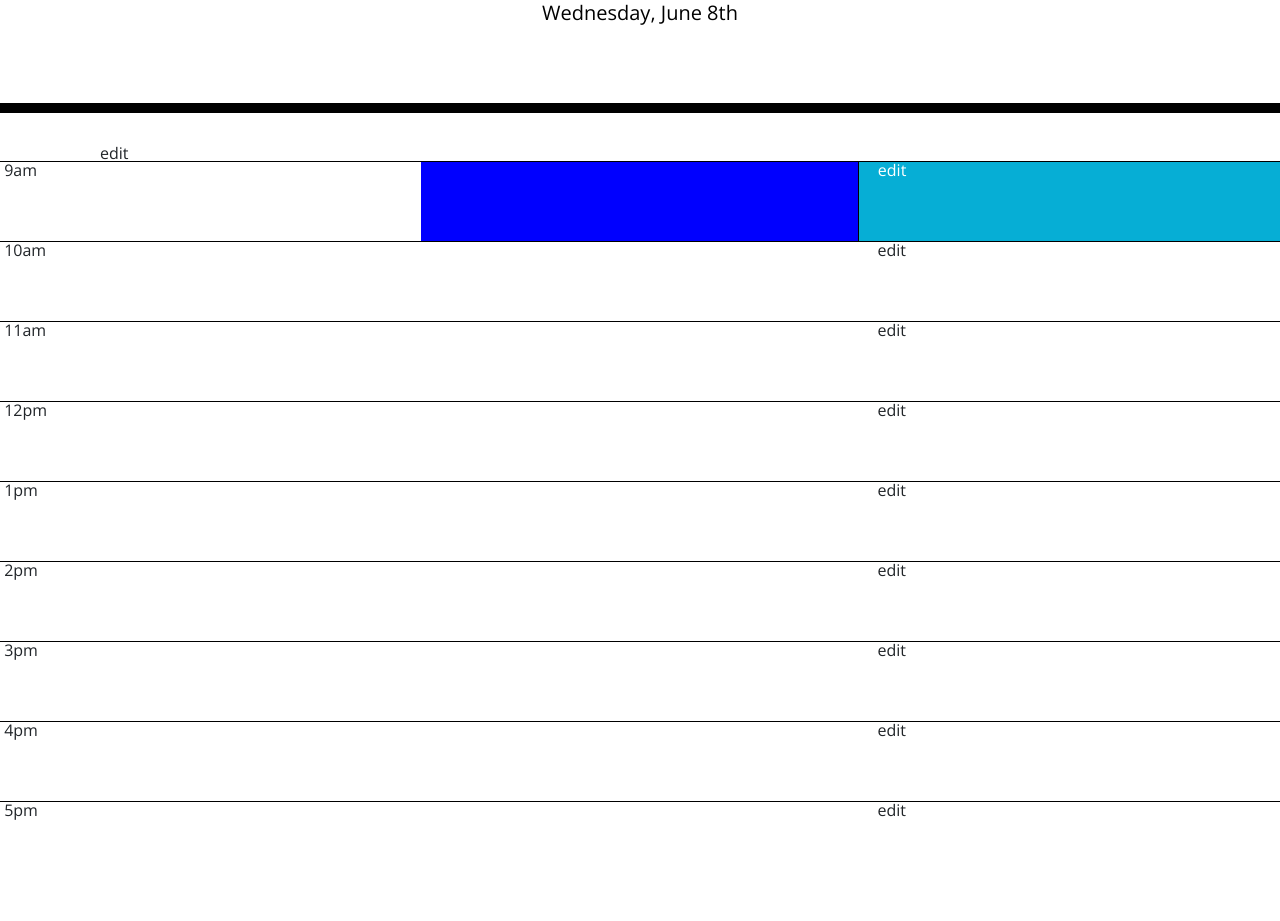
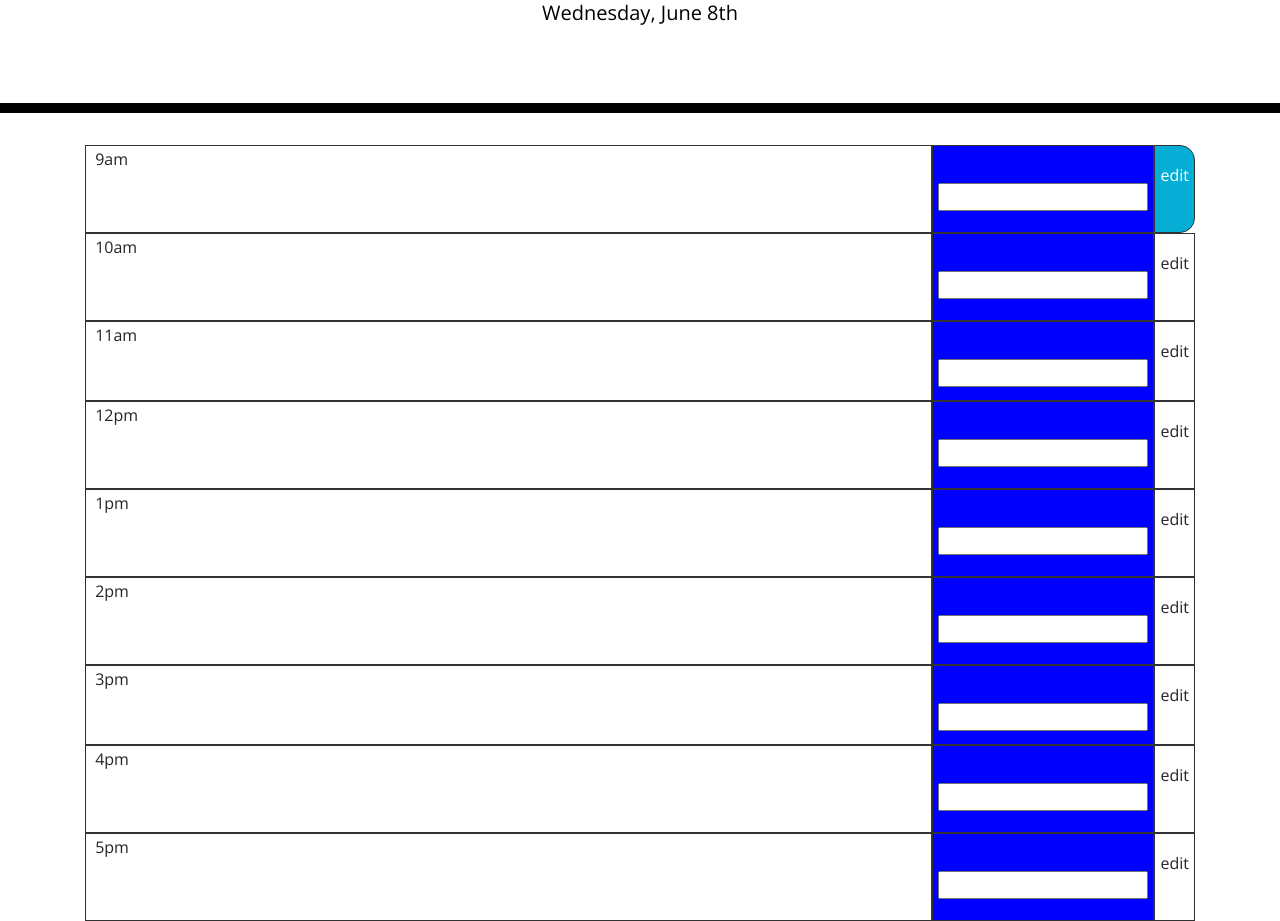
Before and after one commit to MaSaLo13/Day-Scheduler, a plain HTML site: page Develop/index.html in a window 1280 px wide. Shown: the part 191-1112 px from the top of the page. Before the commit the page ends 1072 px from the top, so only its background shows below. Drawn offline with nearby package versions, Linux system fonts and the light colour scheme.

Commit message:
text input

```diff
--- a/Develop/index.html
+++ b/Develop/index.html
@@ -30,53 +30,65 @@
     </header>
     <div class="container">
       <!-- Timeblocks go here -->
-
-      <div class="col my-col col-a2 edit_cont" > </div>
-      <div class="col my-col col-a3 edit_btn"> edit </div>
-  </div>
   <div class="row my-row">
       <div class="col my-col col-a1 colorcode"> 9am </div>
-      <div class="col my-col col-a2 edit_cont" id="9" > </div>
+      <div class="col my-col col-a2 edit_cont" id="9">
+        <input type="text" class="form-input" />
+      </div>
       <div class="col my-col col-a3 saveBtn"> edit </div>
   </div>
   <div class="row my-row" >
       <div class="col my-col col-b1 colorcode"> 10am </div>
-      <div class="col my-col col-b2 edit_cont" id="10">  </div>
+      <div class="col my-col col-b2 edit_cont" id="10">
+        <input type="text" class="form-input" />
+      </div>
       <div class="col my-col col-b3 edit_btn"> edit </div>
   </div>
   <div class="row my-row" >
       <div class="col my-col col-b1 colorcode"> 11am </div>
-      <div class="col my-col col-b2 edit_cont" id="11">  </div>
+      <div class="col my-col col-b2 edit_cont" id="11">
+        <input type="text" class="form-input" /> </div>
       <div class="col my-col col-b3 edit_btn"> edit </div>
   </div>
   <div class="row my-row" >
       <div class="col my-col col-b1 colorcode"> 12pm </div>
-      <div class="col my-col col-b2 edit_cont" id="12">  </div>
+      <div class="col my-col col-b2 edit_cont" id="12">
+        <input type="text" class="form-input" />
+      </div>
       <div class="col my-col col-b3 edit_btn"> edit </div>
   </div>
   <div class="row my-row" >
       <div class="col my-col col-b1 colorcode"> 1pm </div>
-      <div class="col my-col col-b2 edit_cont" id="13">  </div>
+      <div class="col my-col col-b2 edit_cont" id="13">
+        <input type="text" class="form-input" />
+      </div>
       <div class="col my-col col-b3 edit_btn"> edit </div>
   </div>
   <div class="row my-row">
       <div class="col my-col col-a1 colorcode"> 2pm </div>
-      <div class="col my-col col-a2 edit_cont" id="14"> </div>
+      <div class="col my-col col-a2 edit_cont" id="14">
+        <input type="text" class="form-input" />
+      </div>
       <div class="col my-col col-a3 edit_btn"> edit </div>
   </div>
   <div class="row my-row">
     <div class="col my-col col-a1 colorcode"> 3pm </div>
-    <div class="col my-col col-a2 edit_cont" id="15"> </div>
+    <div class="col my-col col-a2 edit_cont" id="15">
+      <input type="text" class="form-input" /> </div>
     <div class="col my-col col-a3 edit_btn"> edit </div>
   </div>
   <div class="row my-row">
     <div class="col my-col col-a1 colorcode"> 4pm </div>
-    <div class="col my-col col-a2 edit_cont" id="16"> </div>
+    <div class="col my-col col-a2 edit_cont" id="16">
+      <input type="text" class="form-input" />
+    </div>
     <div class="col my-col col-a3 edit_btn"> edit </div>
   </div>
   <div class="row my-row">
     <div class="col my-col col-a1 colorcode"> 5pm </div>
-    <div class="col my-col col-a2 edit_cont" id="17"> </div>
+    <div class="col my-col col-a2 edit_cont" id="17">
+      <input type="text" class="form-input" />
+    </div>
     <div class="col my-col col-a3 edit_btn"> edit </div>
   </div>
 </div>
--- a/Develop/script.js
+++ b/Develop/script.js
@@ -1,14 +1,30 @@
-//var hour1 = document.getElementById('hour');
-
-
 var today = moment();
 $("#currentDay").text(today.format("dddd, MMMM Do"));
 
 
-// move id in colorcode to edit_cont
 var currentHour = (new Date()).getHours();
 $('.edit_cont')
   .each(function(){
+    var val = parseInt($(this).prop('id'));
+    if(val > currentHour && val < currentHour + 24){
+      $(this).css('background-color','Blue');
+    }else if(val < currentHour && val > currentHour-24){
+      $(this).css('background-color','Red');
+    }else if(val === currentHour){
+      $(this).css('background-color','Green');
+    }else{
+      $(this).css('background-color','White');
+    }
+  });
+
+
+  /*setInterval(function(){
+    //this code runs every second
+}, 1000);
+
+
+
+/*  .each(function(){
     var val = parseInt($(this).prop('id'));
     if(val > currentHour && val < currentHour + 6){
       $(this).css('background-color','Blue');
@@ -22,19 +38,6 @@ $('.edit_cont')
   });
 
 
-
-
-
-/*function colorChange() {
-    var currentTime = moment().format("h:mm:ss a");
-    if (currentTime === '9 am') {
-        document.getElementById("hour").className = "past";
-    }
-
-}*/
-
-
-
 /*Function for updating the hour colors gray is past, red is now, green is future
 - Grab current hour with moment js moment().hours() military time? Var currentTime
 - Loop will go through alll time blocks, run a conditional statement to compare current hour to each time block
```
